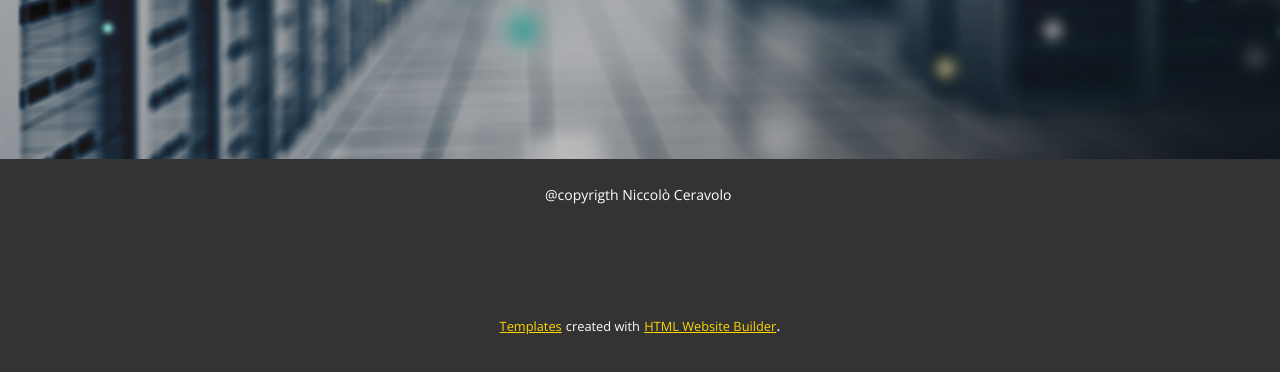
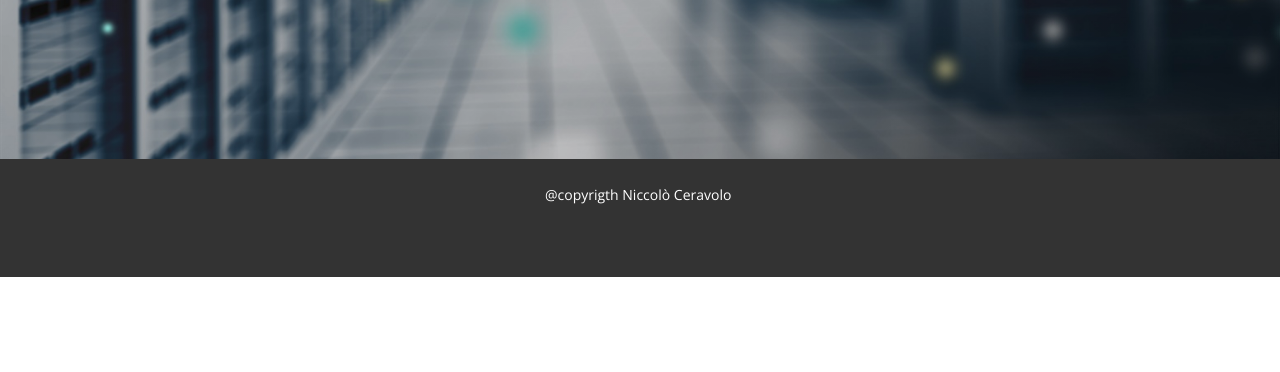
Before and after one commit to Niccoloceravolo/niccoloceravolo.github.io, a plain HTML site: page index.html in a window 1280 px wide. Shown: the part 580-952 px from the top of the page. After the commit the page ends 857 px from the top, so only its background shows below. Drawn offline with nearby package versions, Linux system fonts and the light colour scheme.

Commit message:
Update index.html

```diff
--- a/index.html
+++ b/index.html
@@ -72,16 +72,9 @@
     <footer class="u-align-center u-clearfix u-footer u-grey-80 u-footer" id="sec-2012"><div class="u-clearfix u-sheet u-sheet-1">
         <p class="u-small-text u-text u-text-variant u-text-1">@copyrigth Niccolò Ceravolo&nbsp;</p>
       </div></footer>
-    <section class="u-backlink u-clearfix u-grey-80">
-      <a class="u-link" href="https://nicepage.com/templates" target="_blank">
-        <span>Templates</span>
-      </a>
-      <p class="u-text">
-        <span>created with</span>
-      </p>
-      <a class="u-link" href="https://nicepage.com/html-website-builder" target="_blank">
-        <span>HTML Website Builder</span>
-      </a>.
+
+
+
     </section>
   </body>
 </html>
```
